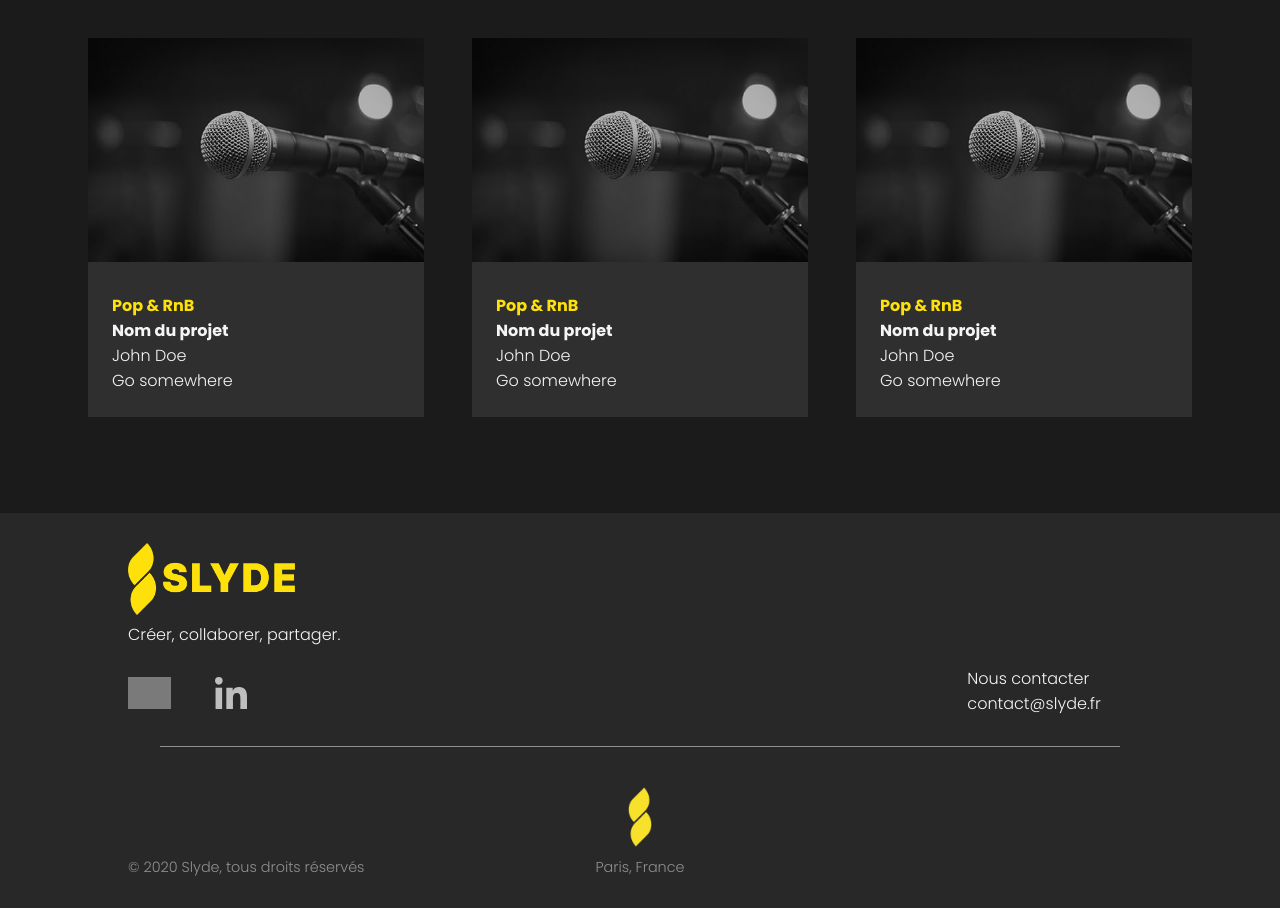
After one commit to Yohan-gyt/Slyde, a PHP site: page /profil.php in a window 1280 px wide. The commit adds this page. Shown: the part 460-1368 px from the top of the page. Run offline with PHP 8.4, Linux system fonts and the light colour scheme; grey boxes are pictures that could not be loaded.

```diff
--- a/assets/css/styles.css
+++ b/assets/css/styles.css
@@ -1029,8 +1029,8 @@ input[type="search"]::-webkit-search-cancel-button {
 }
 
 .wrapper-feed {
-    width: 98%;
-    padding: 2rem;
+    width: 100%;
+    padding: 4rem;
 }
 
 .wrapper-card {
--- a/feed.php
+++ b/feed.php
@@ -40,8 +40,8 @@
 
 <body>
     <!-- LOGO -->
-    <a href="#">
-        <img class="logo fixed" src="assets/img/logos/logo.png" alt="" draggable="false">
+    <a href="feed.php">
+        <img class="logo fixed" src="assets/img/logos/logo.png" alt="logo" draggable="false">
     </a>
 
     <!-- NAVBAR -->
@@ -61,7 +61,7 @@
                         <img src="assets/img/background/john.jpg" alt="Profil" class="dropbtn" draggable="false">
                     </div>
                     <div id="myDropdown" class="dropdown-content">
-                        <a href="#">Profil</a>
+                        <a href="profil.php">Profil</a>
                         <a href="#">Editer le profil</a>
                         <a href="#">Paramètres</a>
                         <hr>
--- /dev/null
+++ b/profil.php
@@ -0,0 +1,157 @@
+<!DOCTYPE html>
+<html lang="fr">
+
+<head>
+    <meta charset="UTF-8">
+    <meta name="viewport" content="width=device-width, initial-scale=1.0">
+    <meta name="author" lang="fr"
+        content="Rachel Albersario, Thanh-Trang Luu, Jules Cointrel, Paul Barbosa & Yohan Guyot">
+    <meta name="description" content="Bienvenue sur Slyde, la première plateforme de collaboration musicale !">
+
+    <meta property="og:type" content="website">
+    <meta property="og:url" content="https://slyde.fr/connexion.php">
+    <meta property="og:title" content="SLYDE - Connexion">
+    <meta property="og:description" content="Bienvenue sur Slyde, la première plateforme de collaboration musicale !">
+    <meta property="og:image" content="https://www.slyde.fr/assets/img/card/card.jpg">
+
+    <meta property="twitter:card" content="summary_large_image">
+    <meta property="twitter:url" content="https://slyde.fr/feed.php">
+    <meta property="twitter:title" content="SLYDE - Feed">
+    <meta property="twitter:description"
+        content="Bienvenue sur Slyde, la première plateforme de collaboration musicale !">
+    <meta property="twitter:image" content="https://www.slyde.fr/assets/card/card.jpg">
+
+    <title>SLYDE - Profil</title>
+
+    <link rel="stylesheet" href="assets/css/styles.css">
+
+    <link rel="icon" href="assets/img/favicon.ico">
+
+    <link rel="preconnect" href="https://fonts.gstatic.com">
+    <link
+        href="https://fonts.googleapis.com/css2?family=Poppins:ital,wght@0,100;0,200;0,300;0,400;0,500;0,600;0,700;0,800;0,900;1,100;1,200;1,300;1,400;1,500;1,600;1,700;1,800;1,900&display=swap"
+        rel="stylesheet">
+    <link href="https://fonts.googleapis.com/css2?family=Inter:wght@400;500;800&display=swap" rel="stylesheet">
+    <link href="https://fonts.googleapis.com/css2?family=Anton&display=swap" rel="stylesheet">
+
+    <link rel="apple-touch-icon" sizes="120x120" href="assets/img/card/apple-touch-icon-120x120-precomposed.png">
+    <link rel="apple-touch-icon" sizes="152x152" href="assets/img/card/apple-touch-icon-152x152-precomposed.png">
+</head>
+
+<body>
+    <!-- LOGO -->
+    <a href="feed.php">
+        <img class="logo fixed" src="assets/img/logos/logo.png" alt="logo" draggable="false">
+    </a>
+
+    <!-- NAVBAR -->
+    <nav class="navbar">
+        <div class="search-bar">
+            <input type="search" placeholder="Un projet, un artiste, un instrument ..." name="the_search">
+        </div>
+        <div class="absolute-right">
+            <div class="wrapper-absolute-right">
+                <a class="create-project" href="inscription.php">Créer un projet</a>
+
+                <img src="../assets/img/icons/notif.svg" alt="notif" class="notif" draggable="false">
+                <img src="../assets/img/icons/messages.svg" alt="messages" class="messages" draggable="false">
+
+                <div class="dropdown">
+                    <div onclick="myFunction()" class="profile">
+                        <img src="assets/img/background/john.jpg" alt="Profil" class="dropbtn" draggable="false">
+                    </div>
+                    <div id="myDropdown" class="dropdown-content">
+                        <a href="#">Profil</a>
+                        <a href="#">Editer le profil</a>
+                        <a href="#">Paramètres</a>
+                        <hr>
+                        <a href="#">Se deconnecter</a>
+                    </div>
+                </div>
+            </div>
+        </div>
+    </nav>
+
+    <!-- WRAPPER -->
+    <div class="wrapper-feed">
+        <div>
+        <img src="assets/img/background/" alt="">
+        </div>
+        <div class="wrapper-card">
+            <a href="projet.html">
+                <div class="card-body">
+                    <img class="card" src="assets/img/background/pexels-pixabay.jpg" alt="">
+                    <div class="card-desc">
+                        <h4><span class="yellow">Pop & RnB</span></h4>
+                        <h4 class="card-title">Nom du projet</h4>
+                        <p class="user">John Doe</p>
+                        <a href="#" class="btn btn-primary">Go somewhere</a>
+                    </div>
+                </div>
+            </a>
+
+            <a href="##">
+                <div class="card-body">
+                    <img class="card" src="assets/img/background/pexels-pixabay.jpg" alt="">
+                    <div class="card-desc">
+                        <h4><span class="yellow">Pop & RnB</span></h4>
+                        <h4 class="card-title">Nom du projet</h4>
+                        <p class="user">John Doe</p>
+                        <a href="#" class="btn btn-primary">Go somewhere</a>
+                    </div>
+                </div>
+            </a>
+
+            <a href="##">
+                <div class="card-body">
+                    <img class="card" src="assets/img/background/pexels-pixabay.jpg" alt="">
+                    <div class="card-desc">
+                        <h4><span class="yellow">Pop & RnB</span></h4>
+                        <h4 class="card-title">Nom du projet</h4>
+                        <p class="user">John Doe</p>
+                        <a href="#" class="btn btn-primary">Go somewhere</a>
+                    </div>
+                </div>
+            </a>
+        </div>
+    </div>
+
+
+    <footer>
+        <div class="container-footer">
+            <div class="wrapper-left-footer">
+                <img src="assets/img/logos/logo-large.png" alt="" class="logo-2" draggable="false">
+                <p class="slogan-3">Créer, collaborer, partager.</p>
+                <div class="icons-footer">
+                    <a href="https://www.instagram.com/slyde.fr/" target="_blank" class="insta">
+                        <img class="link-icon" src="assets/img/icons/instagram.svg" alt="instagram" draggable="false">
+                    </a>
+                    <a href="https://www.linkedin.com/company/slydefr/" target="_blank" class="linkedin">
+                        <img class="link-icon" src="assets/img/icons/linkedin.svg" alt="linkedin" draggable="false">
+                    </a>
+                </div>
+            </div>
+            <div class="wrapper-right-footer">
+                <div class="contact">
+                    <p>Nous contacter</p>
+                    <a href="mailto:contact@slyde.fr">contact@slyde.fr</a>
+                </div>
+            </div>
+        </div>
+
+        <div class="separator"></div>
+
+        <p class="copyright"> © 2020 Slyde, tous droits réservés</p>
+        <div class="wrapper-logo">
+            <img class="logo-footer" src="assets/img/logos/logo.png" alt="" draggable="false">
+            <p>Paris, France</p>
+            <p class="copyright-mobile"> © 2020 Slyde, tous droits réservés</p>
+        </div>
+    </footer>
+    <script src="https://ajax.googleapis.com/ajax/libs/jquery/3.5.1/jquery.min.js"></script>
+
+    <script type="text/javascript" src="assets/js/navbar.js"></script>
+
+</body>
+
+</html>
```
